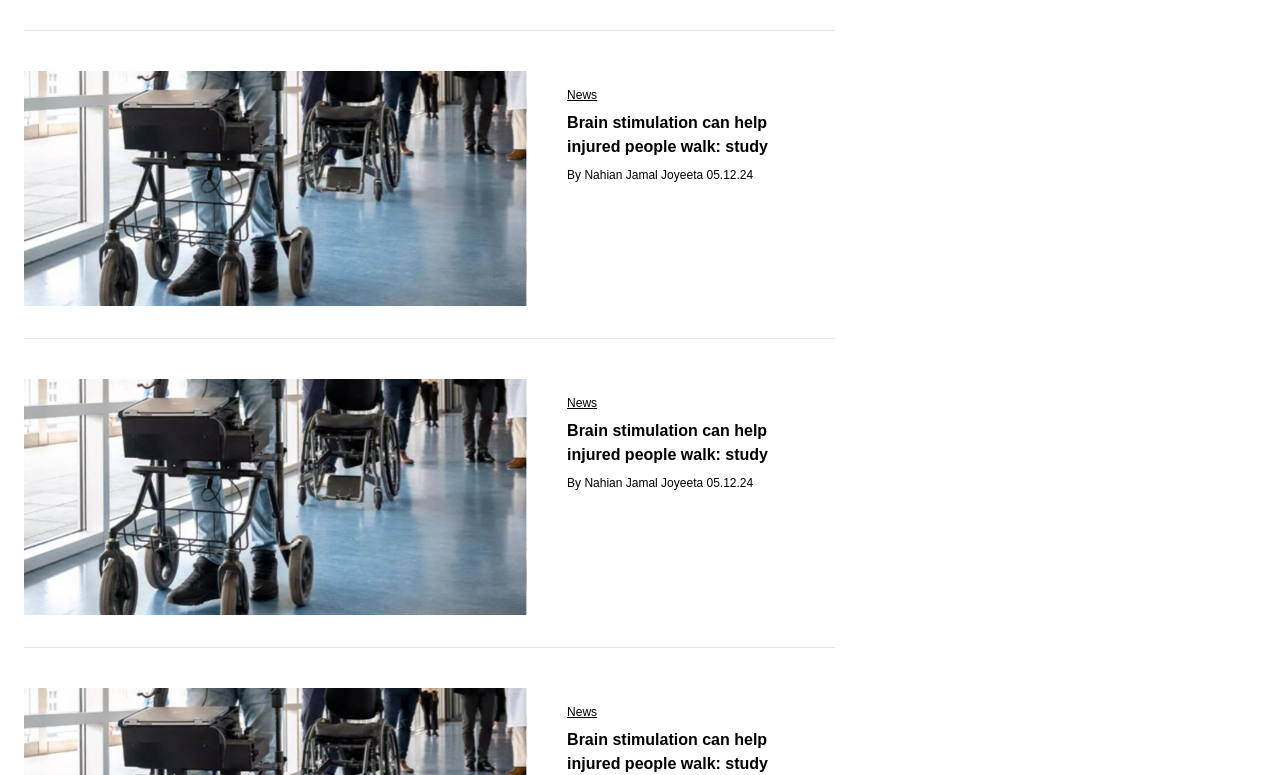
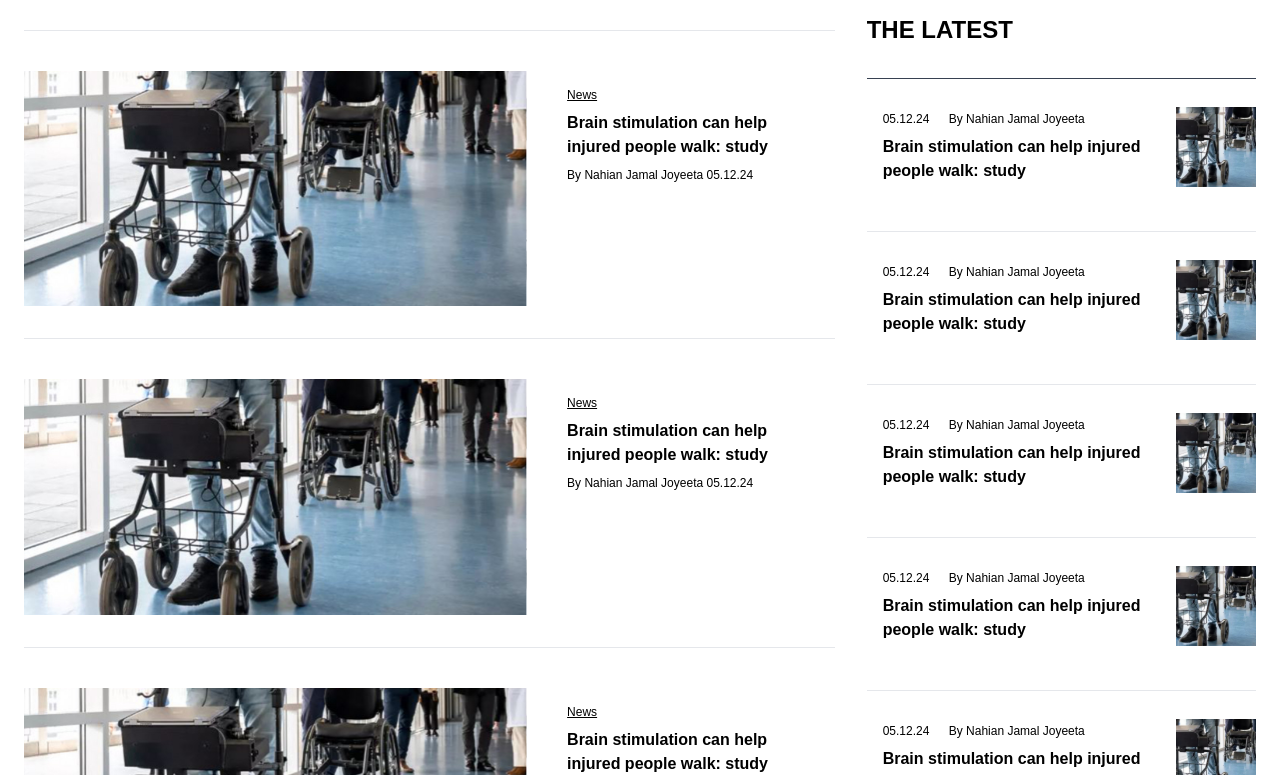
Before and after one commit to ongshaktech/Article_39, a Next.js app: page /news in a window 1280 px wide. Shown: the part 4885-5660 px from the top of the page. Built offline with nearby package versions, Linux system fonts and the light colour scheme.

Commit message:
News page implement

```diff
--- a/app/news/_components/LatestNews.jsx
+++ b/app/news/_components/LatestNews.jsx
@@ -1,4 +1,5 @@
 import LatestNewsCard from "@/components/LatestNewsCard";
+import TheLatestCard from "@/components/TheLatestCard";
 import React from "react";
 
 export default function LatestNews() {
@@ -28,6 +29,18 @@ export default function LatestNews() {
               content.
             </p>
           </div>
+          <h1 className="uppercase text-2xl font-bold pb-8 border-b border-b-gray-700 mb-4 text-black mt-8">
+            The Latest
+          </h1>
+
+          <div className="flex flex-col gap-4">
+            <TheLatestCard />
+            <TheLatestCard />
+            <TheLatestCard />
+            <TheLatestCard />
+            <TheLatestCard />
+          </div>
+
         </div>
       </div>
     </div>
--- /dev/null
+++ b/components/TheLatestCard.jsx
@@ -0,0 +1,20 @@
+import React from "react";
+import news_img from "@/assets/news_img.svg";
+import Image from "next/image";
+
+export default function TheLatestCard() {
+  return (
+    <div className="flex gap-4 text-black pb-8 border-b items-center">
+      <div className="p-4 flex flex-col gap-2 w-full">
+        <p className="text-xs">
+          <span>05.12.24</span>{" "}
+          <span className="pl-4">By Nahian Jamal Joyeeta</span>
+        </p>
+        <h2 className="font-bold">
+          Brain stimulation can help injured people walk: study
+        </h2>
+      </div>
+      <Image src={news_img} alt="News" className="w-20 h-20 object-cover" />
+    </div>
+  );
+}
```
